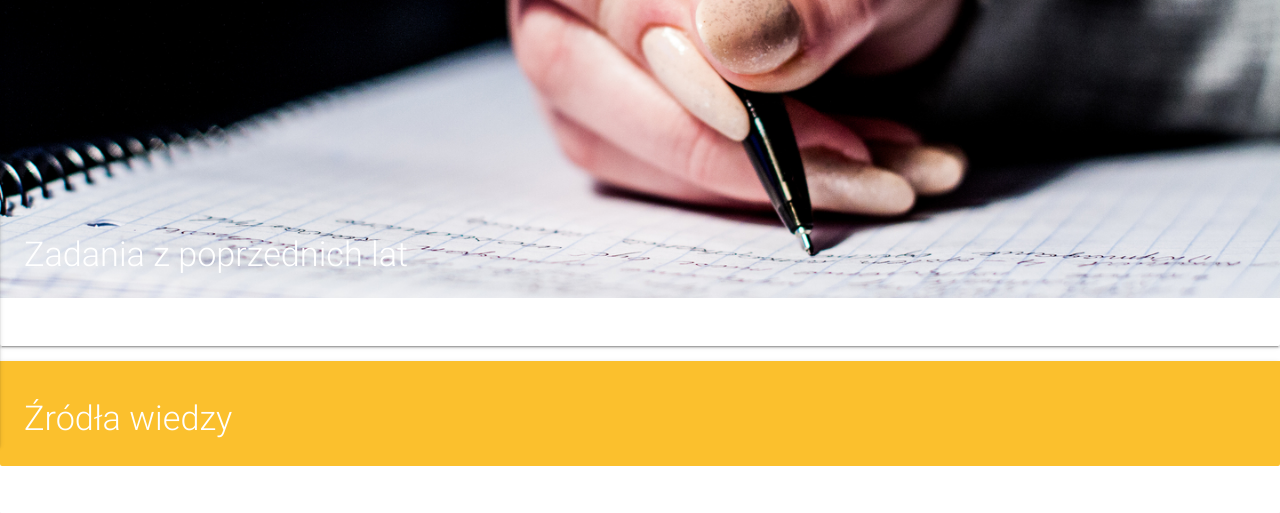
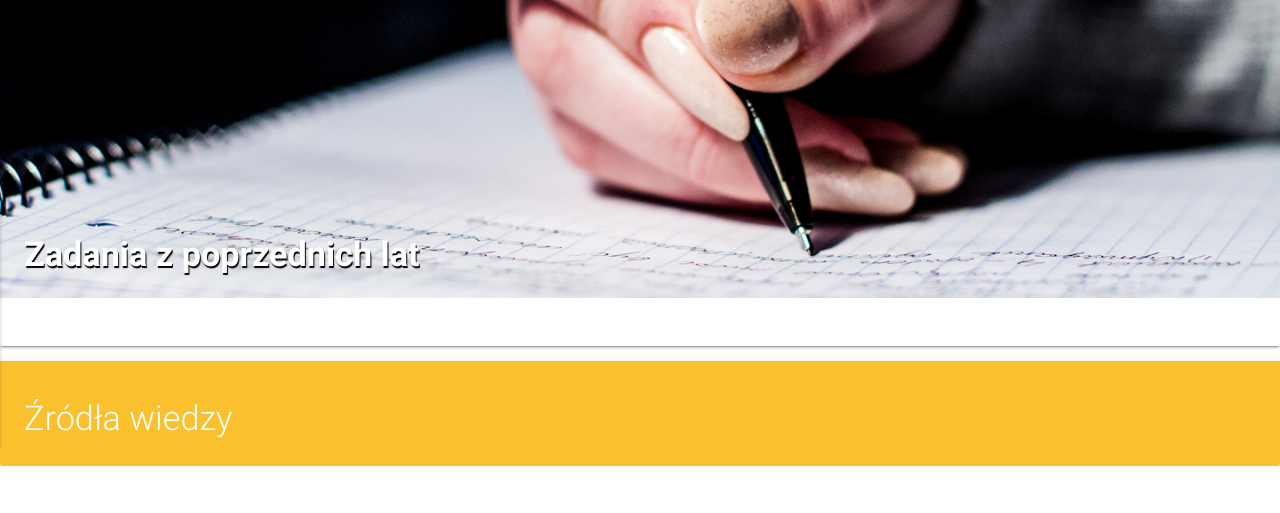
Before and after one commit to kowaalczyk/businesschalleng-wordpress-plugin, a PHP site: page /cases.html in a window 1280 px wide. Shown: the part 414-927 px from the top of the page. Run offline with PHP 8.4, Linux system fonts and the light colour scheme; some libraries are stand-ins or nearby versions.

Commit message:
More visible header on image-cards

```diff
--- a/assets/css/hsbc.css
+++ b/assets/css/hsbc.css
@@ -122,6 +122,12 @@ h3.card-title.hsbc-card-title {
     margin: 1.168rem 0 0 0;
 }
 
+.card-image>h3.card-title.hsbc-card-title {
+    font-weight: bold;
+    color: #ffffff;
+    text-shadow: 1px 2px 1px #000;
+}
+
 /* post content */
 .hsbc-flashy-btn {
     margin-top: 32px;
```
